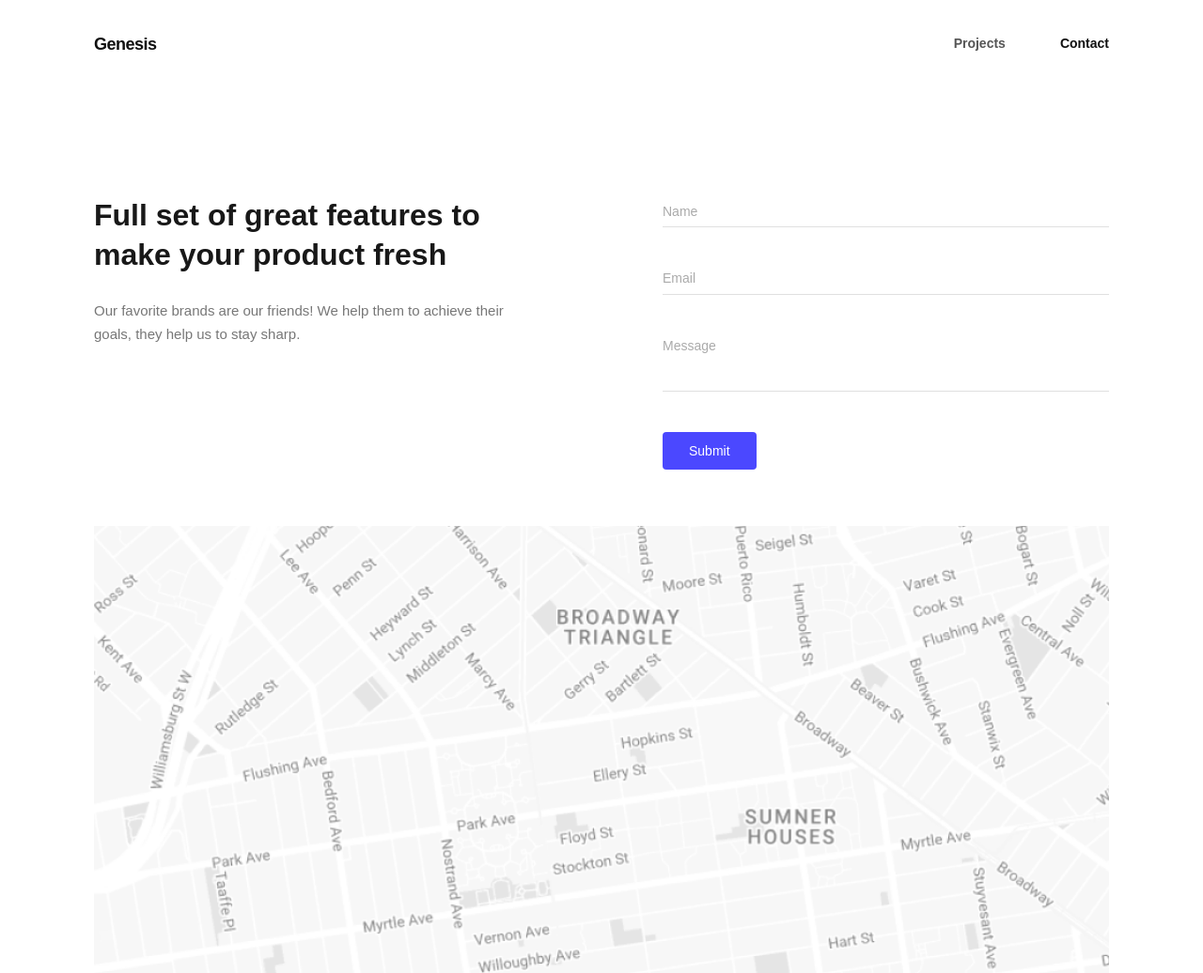
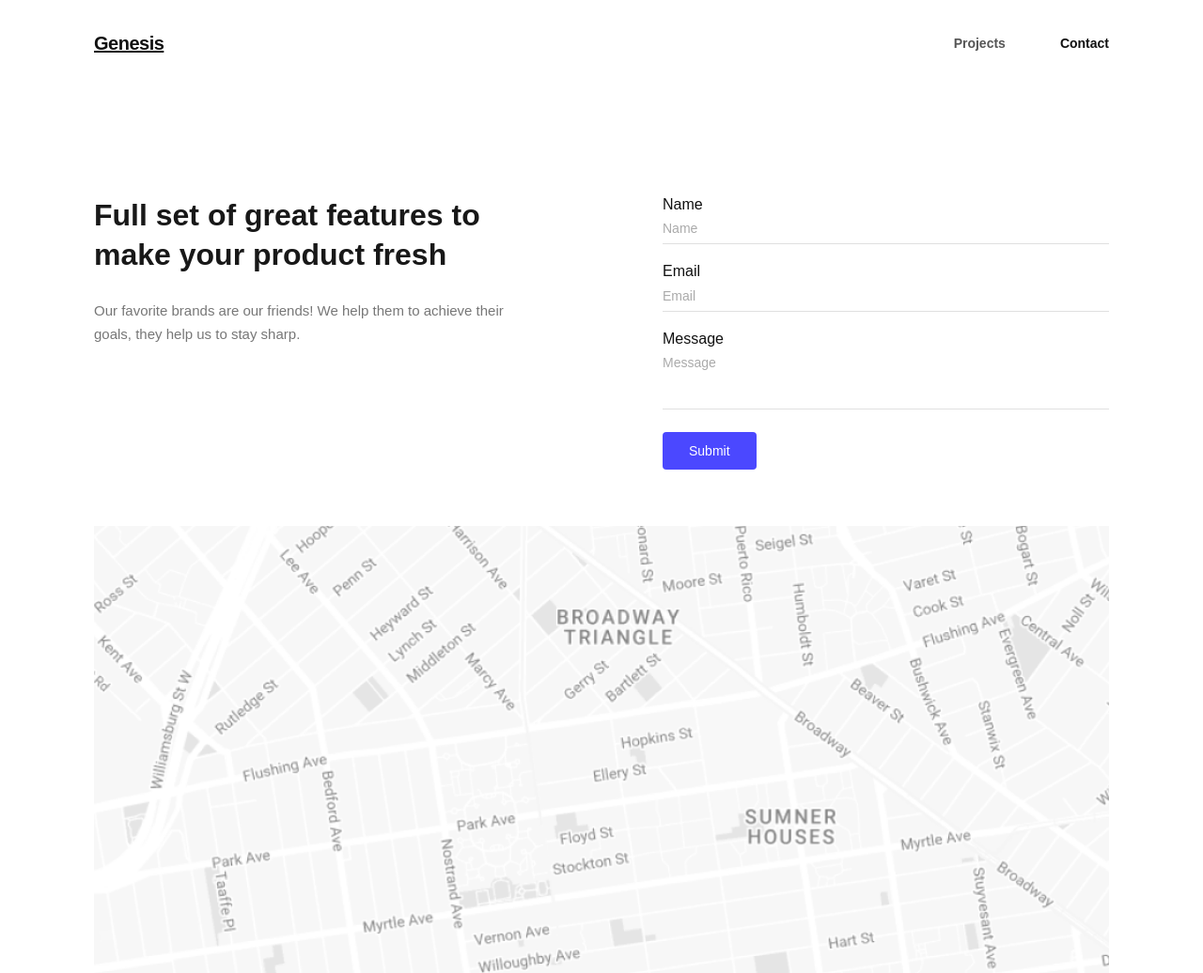
Before and after one commit to carroline88/Sass-P, a plain HTML site: page pages/contact.html in a window 1280 px wide. Shown: the top 1036 px of the page at 94% size. Drawn offline with Linux system fonts and the light colour scheme.

Commit message:
Add semantic labels to contact form

```diff
--- a/pages/contact.html
+++ b/pages/contact.html
@@ -1,5 +1,5 @@
 <!DOCTYPE html>
-<html lang="sv">
+<html lang="en">
 
 <head>
     <meta charset="UTF-8">
@@ -14,7 +14,7 @@
 
     <div class="contact-container">
         <header class="navbar">
-            <div class="logo"><a href="../index.html">Genesis</a></div>
+            <a href="../index.html" class="logo">Genesis</a>
             <nav class="nav-links">
                 <a href="../index.html">Projects</a>
                 <a href="contact.html" class="active">Contact</a>
@@ -31,14 +31,17 @@
             <div class="contact-form-wrapper">
                 <form class="contact-form">
                     <div class="form-group">
-                        <input type="text" placeholder="Name" required>
-                    </div>
-                    <div class="form-group">
-                        <input type="email" placeholder="Email" required>
-                    </div>
-                    <div class="form-group">
-                        <textarea placeholder="Message" rows="3" required></textarea>
-                    </div>
+           <label for="name">Name</label>
+           <input type="text" id="name" placeholder="Name" required>
+         </div>
+         <div class="form-group">
+           <label for="email">Email</label>
+           <input type="email" id="email" placeholder="Email" required>
+         </div>
+         <div class="form-group">
+           <label for="message">Message</label>
+           <textarea id="message" placeholder="Message" rows="3" required></textarea>
+         </div>
                     <button type="submit" class="btn-submit">Submit</button>
                 </form>
             </div>
@@ -46,12 +49,12 @@
 
 
         <section class="contact-map">
-            <img src="../images/map.png" alt="Map">
+            <img src="../images/map.png" alt="Map location showing office location in city center">
         </section>
 
 
         <footer class="footer">
-            <div class="footer-logo">Genesis</div>
+            <a href="../index.html" class="footer-logo">Genesis</a>
             <div class="footer-right">
                 <div class="footer-links">
                     <a href="../index.html">Projects</a>
```
